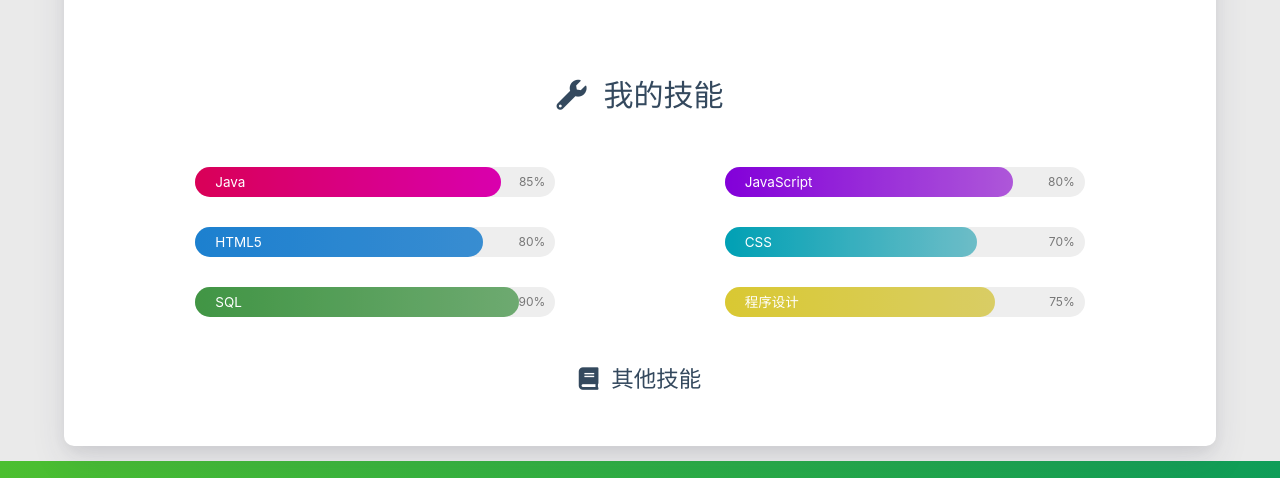
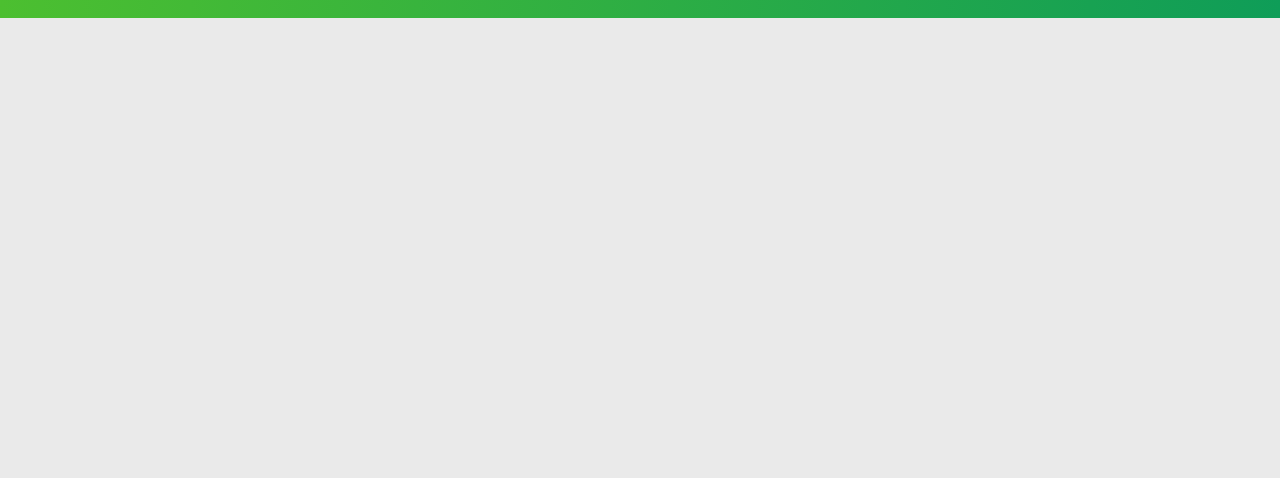
Before and after one commit to luolin03/luolin03.github.io, a plain HTML site: page about/index.html in a window 1280 px wide. Shown: the part 1328-1806 px from the top of the page. After the commit the page ends 1346 px from the top, so only its background shows below. Drawn offline with nearby package versions, Linux system fonts and the light colour scheme; some packages are replaced by stand-ins of ours; a script that the page names is missing.

Commit message:
Site updated: 2021-09-06 16:37:58

```diff
--- a/about/index.html
+++ b/about/index.html
@@ -383,7 +383,7 @@
                     <div class="col s12 m12 l4">
                         <div class="profile center-align">
                             <div class="avatar">
-                                <img src="/medias/avatar.jpg" alt="罗林"
+                                <img src="C:/Users/86183/Pictures/Camera Roll/知乎头像.jpg" alt="罗林"
                                      class="circle responsive-img avatar-img">
                             </div>
                             <div class="author">
@@ -401,7 +401,7 @@
 
                                 </div>
                                 <div class="title">罗林</div>
-                                <div class="career">Software Engineer</div>
+                                <div class="career">Student</div>
                                 <div class="social-link hide-on-large-only" data-aos="zoom-in-left">
 
     <a href="https://github.com/luolin03" class="tooltipped" target="_blank" data-tooltip="访问我的GitHub" data-position="top" data-delay="50">
@@ -469,7 +469,7 @@
                     </div>
                 </div>
 
-                <div class="introduction center-align" data-aos="fade-up">If you wish to succeed, you should use persistence as your good friend, experience as your reference, prudence as your brother and hope as your sentry.</div>
+                <div class="introduction center-align" data-aos="fade-up">Learn how to learn</div>
 
                 <style type="text/css">
     #posts-chart,
@@ -640,97 +640,6 @@
 
 
 
-
-
-
-<div class="my-skills">
-    <div class="title center-align" data-aos="zoom-in-up">
-        <i class="fas fa-wrench"></i>&nbsp;&nbsp;我的技能
-    </div>
-    <div class="row">
-
-
-
-        <div class="col s12 m6 l6" data-aos="fade-up">
-            <div class="skillbar">
-                <div class="skillbar-title"
-                     style="background: linear-gradient(to right, #FF0066 0%, #FF00CC 100%); width: 85%">
-                    <span>Java</span>
-                </div>
-                <div class="skill-bar-percent">85%</div>
-            </div>
-        </div>
-
-
-        <div class="col s12 m6 l6" data-aos="fade-up">
-            <div class="skillbar">
-                <div class="skillbar-title"
-                     style="background: linear-gradient(to right, #9900FF 0%, #CC66FF 100%); width: 80%">
-                    <span>JavaScript</span>
-                </div>
-                <div class="skill-bar-percent">80%</div>
-            </div>
-        </div>
-
-
-        <div class="col s12 m6 l6" data-aos="fade-up">
-            <div class="skillbar">
-                <div class="skillbar-title"
-                     style="background: linear-gradient(to right, #2196F3 0%, #42A5F5 100%); width: 80%">
-                    <span>HTML5</span>
-                </div>
-                <div class="skill-bar-percent">80%</div>
-            </div>
-        </div>
-
-
-        <div class="col s12 m6 l6" data-aos="fade-up">
-            <div class="skillbar">
-                <div class="skillbar-title"
-                     style="background: linear-gradient(to right, #00BCD4 0%, #80DEEA 100%); width: 70%">
-                    <span>CSS</span>
-                </div>
-                <div class="skill-bar-percent">70%</div>
-            </div>
-        </div>
-
-
-        <div class="col s12 m6 l6" data-aos="fade-up">
-            <div class="skillbar">
-                <div class="skillbar-title"
-                     style="background: linear-gradient(to right, #4CAF50 0%, #81C784 100%); width: 90%">
-                    <span>SQL</span>
-                </div>
-                <div class="skill-bar-percent">90%</div>
-            </div>
-        </div>
-
-
-        <div class="col s12 m6 l6" data-aos="fade-up">
-            <div class="skillbar">
-                <div class="skillbar-title"
-                     style="background: linear-gradient(to right, #FFEB3B 0%, #FFF176 100%); width: 75%">
-                    <span>程序设计</span>
-                </div>
-                <div class="skill-bar-percent">75%</div>
-            </div>
-        </div>
-
-
-    </div>
-
-
-
-
-    <div class="other-skills chip-container" data-aos="zoom-in-up">
-        <div class="sub-title center-align"><i class="fa fa-book"></i>&nbsp;&nbsp;其他技能</div>
-        <div class="tag-chips center-align">
-
-        </div>
-    </div>
-
-
-</div>
 
 
 
```
Also changed, not shown: archives/2021/09/index.html (+2 -2 lines), archives/2021/index.html (+2 -2 lines), archives/index.html (+2 -2 lines), index.html (+2 -2 lines).
